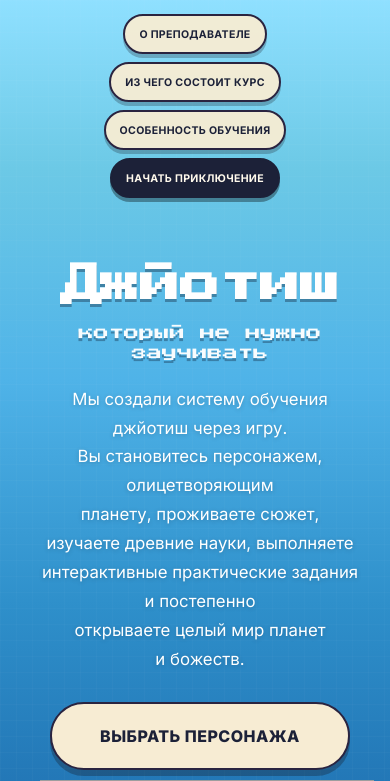
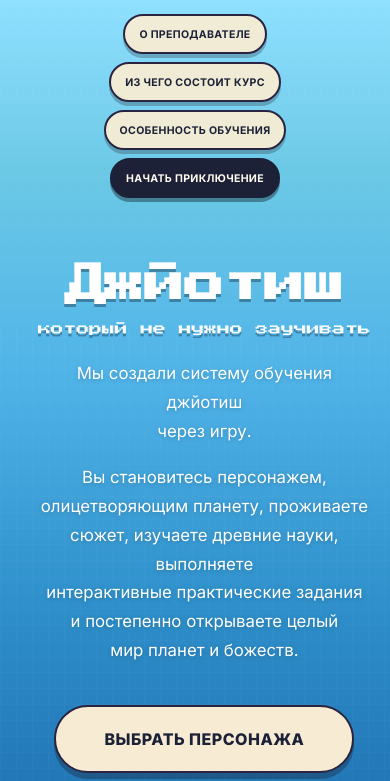
Before and after one commit to anandanam-das/mokshadhamaquest, a website: page index.html in a window 390 px wide. Shown: the top 781 px of the page. Drawn offline with Linux system fonts and the light colour scheme; grey boxes are pictures that could not be loaded.

Commit message:
Split hero paragraph into two sentences, fix subheading and spacing
- Hero paragraph split into two <p> matching the two natural sentences
  (was one flowing block), each with explicit line breaks matching the
  requested rhythm (2 lines, then 6).
- Subheading forced back to a single line (nowrap + a slightly lower font
  floor so it still fits on narrower screens without wrapping).
- Tightened the gap between the two paragraphs (was reading as a full
  paragraph break) and widened the gap before the CTA button, per
  feedback that the two-paragraph split read as more spaced out than the
  original single block while the button felt too close to the text.

```diff
--- a/index.html
+++ b/index.html
@@ -14,7 +14,7 @@
       href="https://fonts.googleapis.com/css2?family=Inter:wght@400;500;600;700;800&family=Press+Start+2P&display=swap"
       rel="stylesheet"
     />
-    <link rel="stylesheet" href="landing.css?v=38" />
+    <link rel="stylesheet" href="landing.css?v=42" />
   </head>
   <body>
     <div class="pixel-overlay" aria-hidden="true"></div>
@@ -34,14 +34,18 @@
         <div class="hero-inner">
           <div class="hero-text">
             <h1 class="pixel-heading">Джйотиш</h1>
-            <p class="hero-sub pixel-heading">который не&nbsp;нужно<br />заучивать</p>
-            <p class="hero-lead">
-              Мы создали систему обучения джйотиш через игру.<br />
-              Вы&nbsp;становитесь персонажем, олицетворяющим<br />
-              планету, проживаете сюжет,<br />
-              изучаете древние науки, выполняете<br />
-              интерактивные практические задания и&nbsp;постепенно<br />
-              открываете целый мир планет и&nbsp;божеств.
+            <p class="hero-sub pixel-heading">который не&nbsp;нужно заучивать</p>
+            <p class="hero-lead hero-lead-first">
+              Мы создали систему обучения джйотиш<br />
+              через игру.
+            </p>
+            <p class="hero-lead hero-lead-last">
+              Вы&nbsp;становитесь персонажем,<br />
+              олицетворяющим планету, проживаете<br />
+              сюжет, изучаете древние науки, выполняете<br />
+              интерактивные практические задания<br />
+              и&nbsp;постепенно открываете целый<br />
+              мир планет и&nbsp;божеств.
             </p>
             <a href="/quest/create-character.html" class="btn btn-primary btn-large hero-cta">Выбрать персонажа</a>
           </div>
--- a/landing.css
+++ b/landing.css
@@ -253,12 +253,13 @@ main {
 }
 
 .hero-text .hero-sub {
-  font-size: clamp(0.95rem, 1.26vw, 1.5rem);
+  font-size: clamp(0.8rem, 1.26vw, 1.5rem);
   color: #ffffff;
   opacity: 0.96;
   text-shadow: 0 3px 0 rgba(19, 42, 68, 0.4);
   margin-bottom: 22px;
   line-height: 1.3;
+  white-space: nowrap;
 }
 
 .hero-text {
@@ -273,6 +274,14 @@ main {
   text-shadow: 0 1px 4px rgba(19, 42, 68, 0.25);
   margin-bottom: 28px;
   max-width: 600px;
+}
+
+.hero-lead-first {
+  margin-bottom: 10px;
+}
+
+.hero-lead-last {
+  margin-bottom: 40px;
 }
 
 .hero-cta {
```
